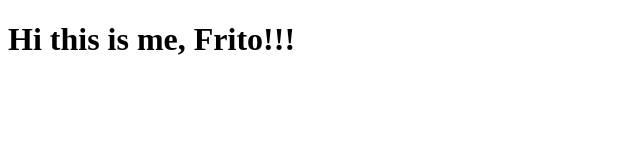
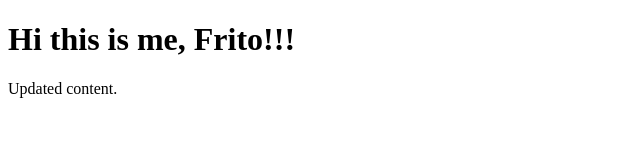
Before and after one commit to pratikshaparsewar/intro-html, a plain HTML site: page index.html in a window 1280 px wide. Shown: the whole page, without its empty margins (0-640 px from the left). Drawn offline with Linux system fonts and the light colour scheme.

Commit message:
Content added

```diff
--- a/index.html
+++ b/index.html
@@ -6,5 +6,6 @@
 </head>
 <body>
 	<h1>Hi this is me, Frito!!!</h1>
+	<p>Updated content.</p>
 </body>
 </html>
```
